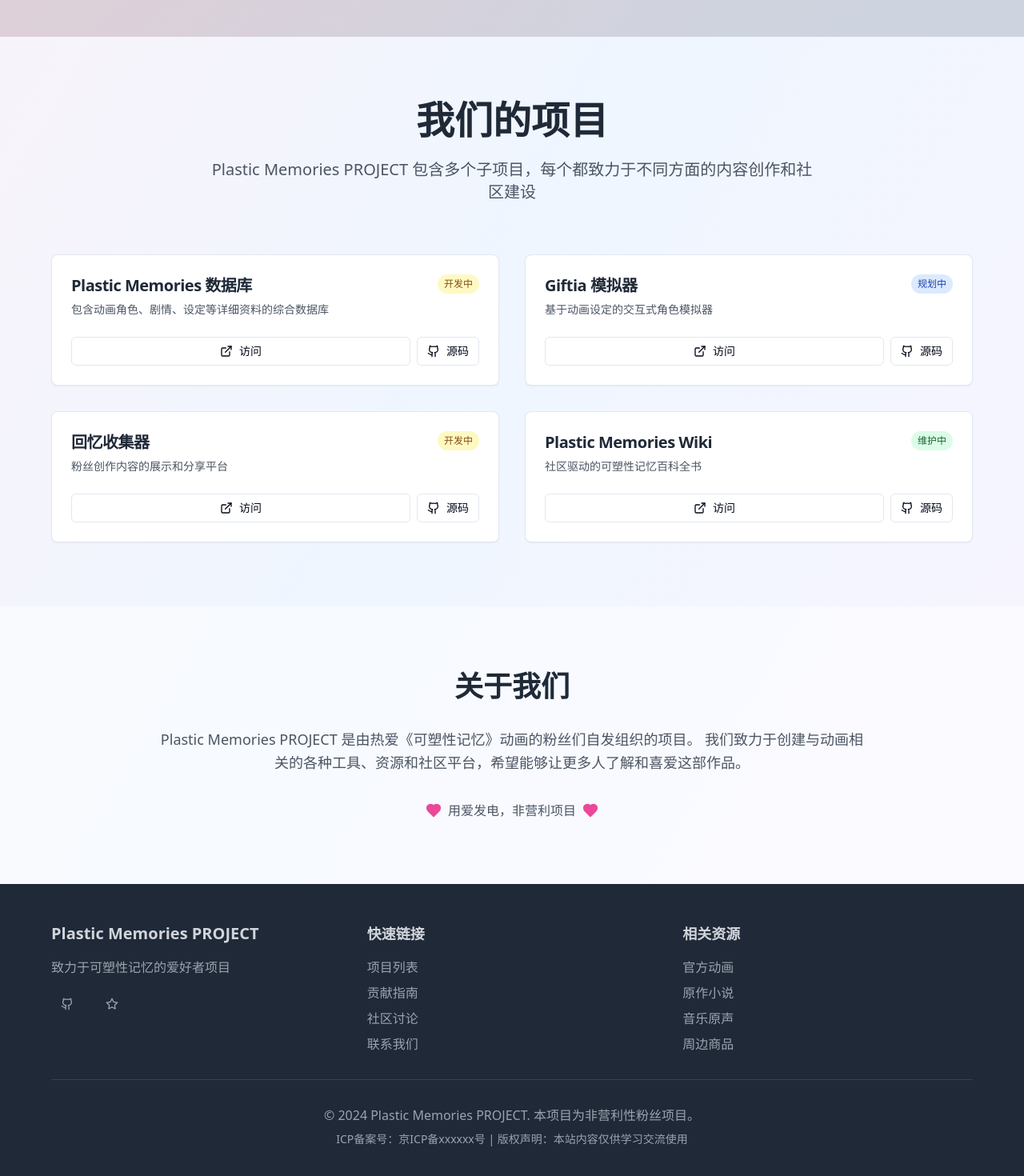
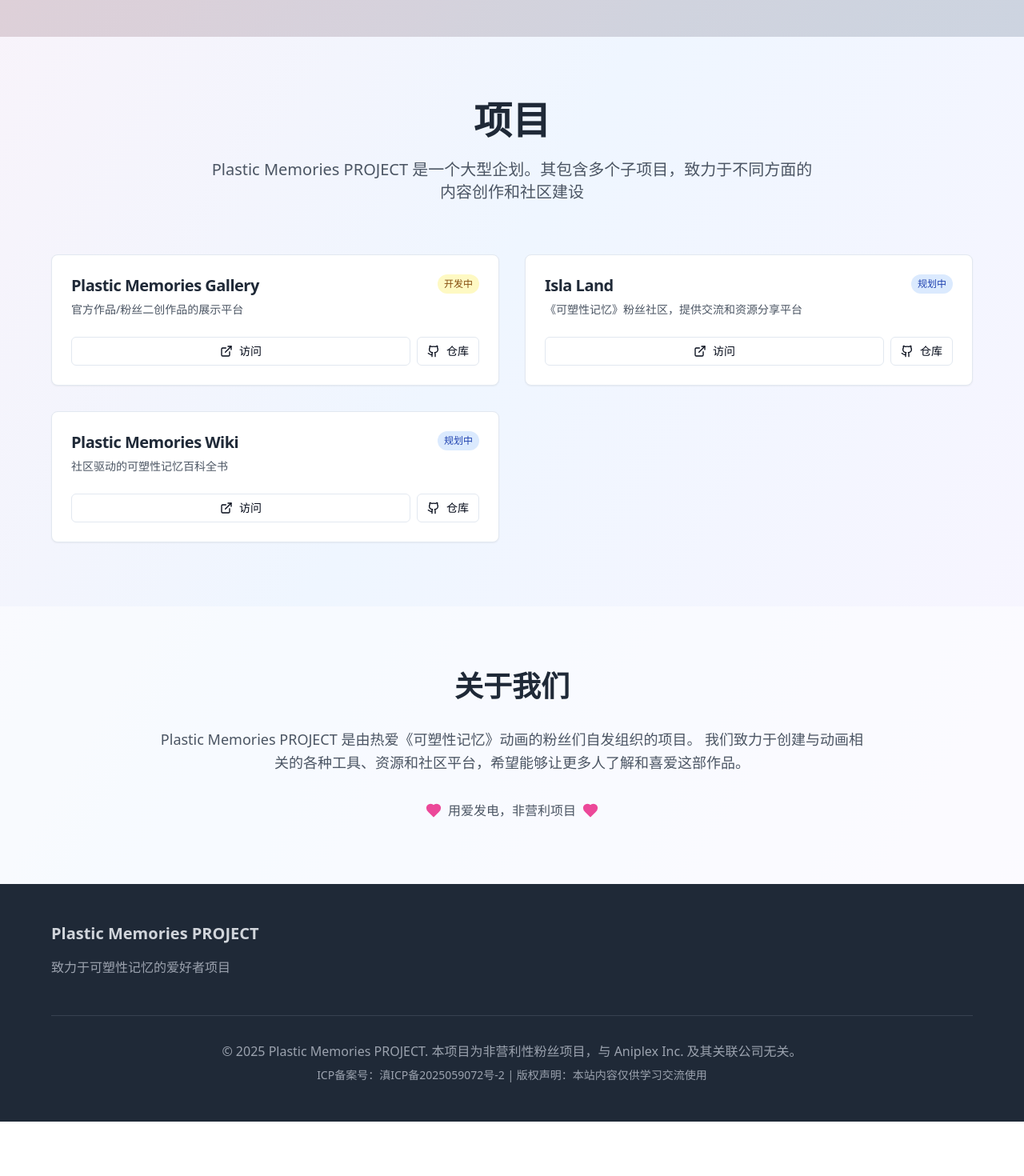
Before and after one commit to Plastic-Memories-PROJECT/homepage, a React (Vite) app: page / in a window 1280 px wide. Shown: the part 754-2224 px from the top of the page at 80% size. After the commit the page ends 2156 px from the top, so only its background shows below. Built offline with nearby package versions, Linux system fonts and the light colour scheme; grey boxes are pictures that could not be loaded.

Commit message:
Update Project information

```diff
--- a/src/App.tsx
+++ b/src/App.tsx
@@ -12,32 +12,25 @@
 
   const projects = [
     {
-      title: 'Plastic Memories 数据库',
-      description: '包含动画角色、剧情、设定等详细资料的综合数据库',
+      title: 'Plastic Memories Gallery',
+      description: '官方作品/粉丝二创作品的展示平台',
       link: '#',
       github: '#',
       status: '开发中'
     },
     {
-      title: 'Giftia 模拟器',
-      description: '基于动画设定的交互式角色模拟器',
+      title: 'Isla Land',
+      description: '《可塑性记忆》粉丝社区，提供交流和资源分享平台',
       link: '#',
       github: '#',
       status: '规划中'
-    },
-    {
-      title: '回忆收集器',
-      description: '粉丝创作内容的展示和分享平台',
-      link: '#',
-      github: '#',
-      status: '开发中'
     },
     {
       title: 'Plastic Memories Wiki',
       description: '社区驱动的可塑性记忆百科全书',
       link: '#',
       github: '#',
-      status: '维护中'
+      status: '规划中'
     }
   ];
 
@@ -87,7 +80,7 @@
               className="bg-black hover:bg-gray-800 text-white border-0"
               onClick={scrollToProjects}
             >
-              探索项目
+              了解我们
               <ChevronDown className="ml-2 h-4 w-4" />
             </Button>
             <Button
@@ -112,10 +105,10 @@
         <div className="max-w-6xl mx-auto">
           <div className="text-center mb-16">
             <h2 className="text-4xl md:text-5xl font-bold text-gray-800 mb-6">
-              我们的项目
+              项目
             </h2>
             <p className="text-xl text-gray-600 max-w-3xl mx-auto">
-              Plastic Memories PROJECT 包含多个子项目，每个都致力于不同方面的内容创作和社区建设
+              Plastic Memories PROJECT 是一个大型企划。其包含多个子项目，致力于不同方面的内容创作和社区建设
             </p>
           </div>
 
@@ -153,7 +146,7 @@
                     </Button>
                     <Button size="sm" variant="outline">
                       <Github className="mr-2 h-4 w-4" />
-                      源码
+                      仓库
                     </Button>
                   </div>
                 </CardContent>
@@ -190,43 +183,15 @@
               <p className="text-gray-400 mb-4">
                 致力于可塑性记忆的爱好者项目
               </p>
-              <div className="flex gap-4">
-                <Button size="sm" variant="ghost" className="text-gray-400 hover:text-white">
-                  <Github className="h-4 w-4" />
-                </Button>
-                <Button size="sm" variant="ghost" className="text-gray-400 hover:text-white">
-                  <Star className="h-4 w-4" />
-                </Button>
-              </div>
-            </div>
-
-            <div>
-              <h4 className="text-lg font-semibold mb-4">快速链接</h4>
-              <ul className="space-y-2">
-                <li><a href="#projects" className="text-gray-400 hover:text-white transition-colors">项目列表</a></li>
-                <li><a href="#" className="text-gray-400 hover:text-white transition-colors">贡献指南</a></li>
-                <li><a href="#" className="text-gray-400 hover:text-white transition-colors">社区讨论</a></li>
-                <li><a href="#" className="text-gray-400 hover:text-white transition-colors">联系我们</a></li>
-              </ul>
-            </div>
-
-            <div>
-              <h4 className="text-lg font-semibold mb-4">相关资源</h4>
-              <ul className="space-y-2">
-                <li><a href="#" className="text-gray-400 hover:text-white transition-colors">官方动画</a></li>
-                <li><a href="#" className="text-gray-400 hover:text-white transition-colors">原作小说</a></li>
-                <li><a href="#" className="text-gray-400 hover:text-white transition-colors">音乐原声</a></li>
-                <li><a href="#" className="text-gray-400 hover:text-white transition-colors">周边商品</a></li>
-              </ul>
             </div>
           </div>
 
           <div className="border-t border-gray-700 mt-8 pt-8 text-center text-gray-400">
             <p className="mb-2">
-              © 2024 Plastic Memories PROJECT. 本项目为非营利性粉丝项目。
+              © 2025 Plastic Memories PROJECT. 本项目为非营利性粉丝项目，与 Aniplex Inc. 及其关联公司无关。
             </p>
             <p className="text-sm">
-              ICP备案号：<a href="#" className="hover:text-white transition-colors">京ICP备xxxxxx号</a> |
+              ICP备案号：<a href="#" className="hover:text-white transition-colors">滇ICP备2025059072号-2</a> |
               版权声明：本站内容仅供学习交流使用
             </p>
           </div>
```
